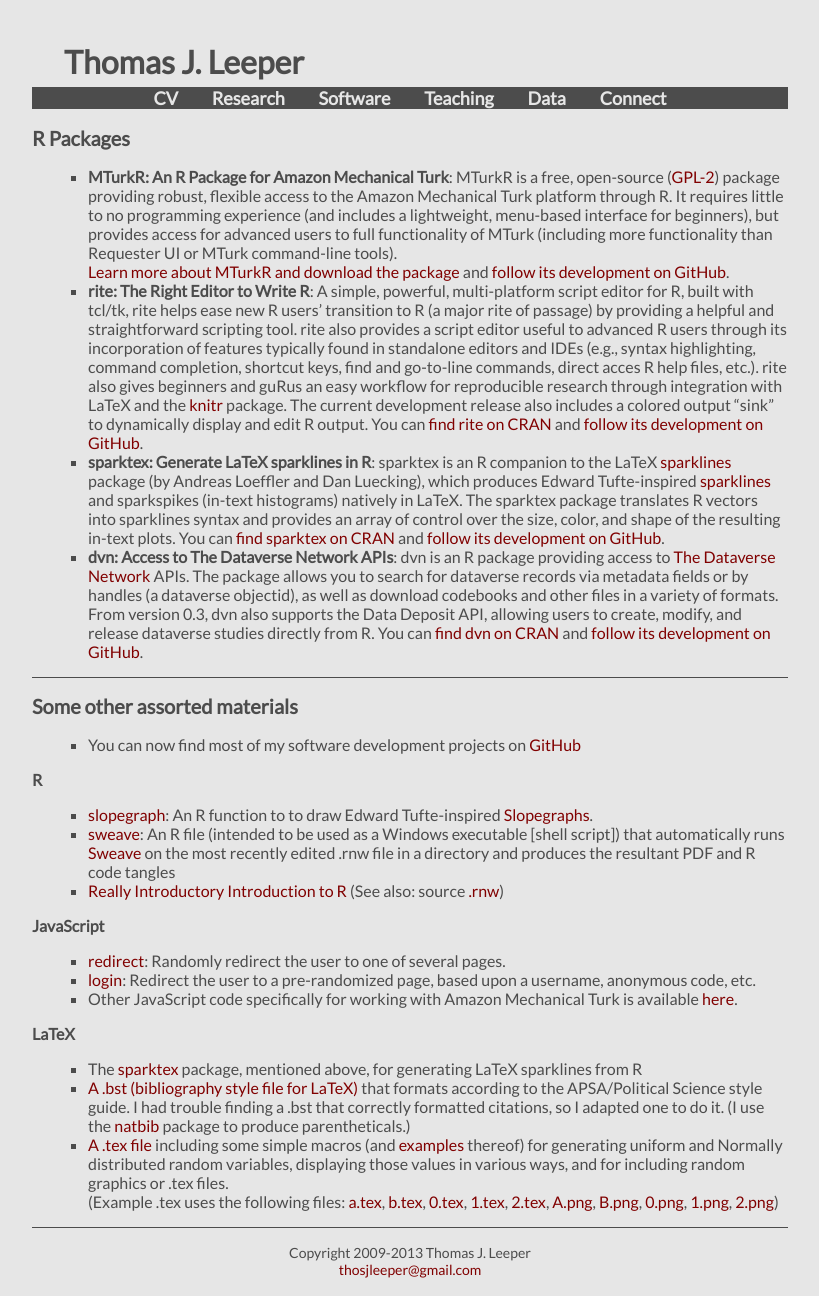
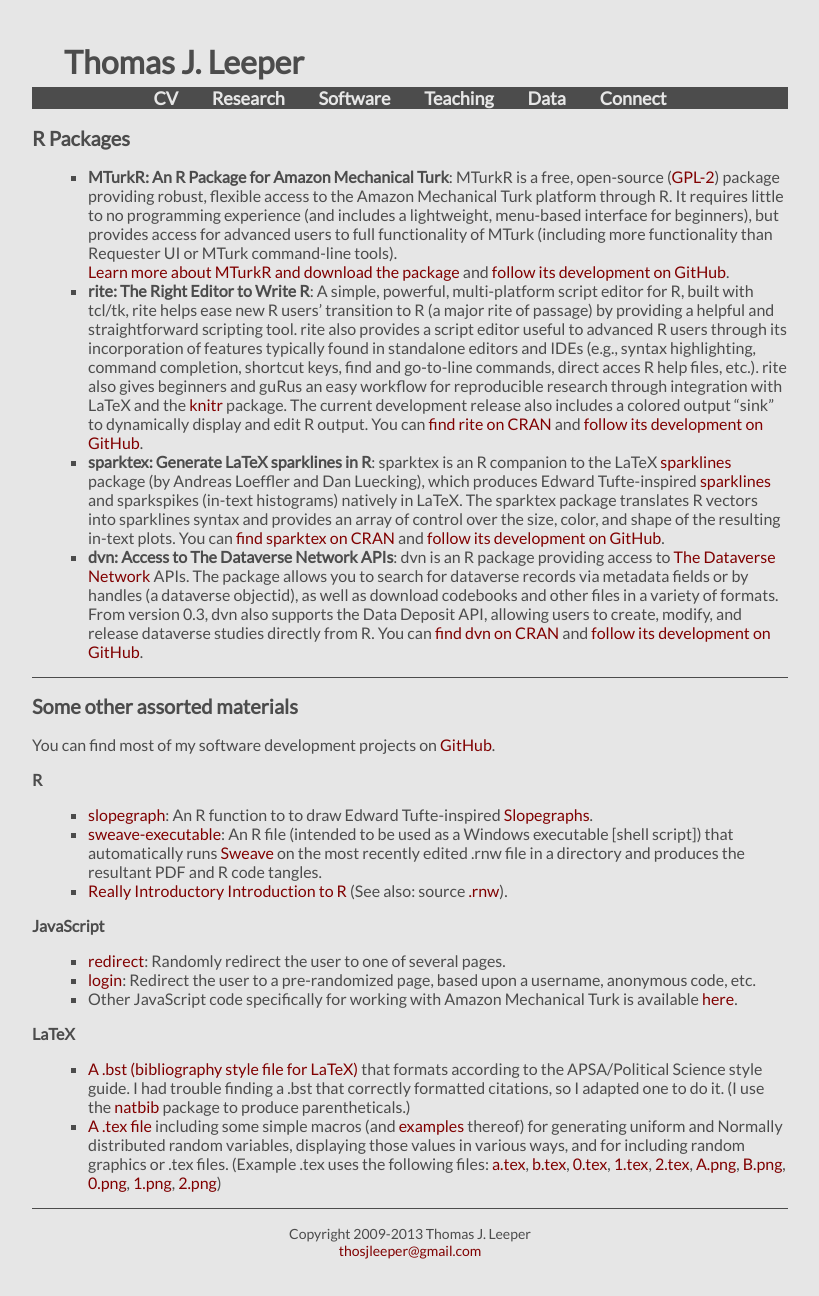
Before and after one commit to leeper/leeper.github.io, a Jekyll site: the page built from software.md, in a window 1280 px wide. Shown: the whole page, without its empty margins (230-1049 px from the left). Built offline with Jekyll 4.4.1, drawn with Linux system fonts in a browser that asks for light colours.

Commit message:
Update software.md

```diff
--- a/software.md
+++ b/software.md
@@ -13,19 +13,12 @@
 ---
 ## Some other assorted materials ##
 
-<!--* [clipboard](code/r/clipboard.r): Paste from (and evaluate) the contents of the clipboard and copy R objects to the clipboard-->
-<!--* [coefpaste](code/r/coefpaste.r): Produce vectors of coefficients and parenthetical standard errors/standard deviations for easy output-->
-<!--* [expResults](code/r/expResults.r): Produce simple experimental results tables, for initial data description and/or output-->
-* You can now find most of my software development projects on [GitHub](http://github.com/leeper)
-
-<!--* [groupImpute](code/r/groupImpute.r): A simple algorithm to impute missing experimental values-->
-<!--* [mergeNA](code/r/mergeNA.r): Combine two variables with mutually exclusive missingness (e.g., for merging responses to questions from two survey forms)-->
-<!--* [sparktex](code/r/sparktex.r): Produce LaTeX code for in-line sparklines, using the [sparkline](http://get-software.net/help/Catalogue/entries/sparklines.html#Docs) environment-->
+You can find most of my software development projects on [GitHub](http://github.com/leeper).
 
 ### R ###
 * [slopegraph](https://gist.github.com/leeper/7158678): An R function to to draw Edward Tufte-inspired [Slopegraphs](http://www.edwardtufte.com/bboard/q-and-a-fetch-msg?msg_id=0003nk).
-* [sweave](https://github.com/leeper/leeper.github.io/blob/master/code/r/sweave.r): An R file (intended to be used as a Windows executable [shell script]) that automatically runs [Sweave](http://www.statistik.lmu.de/~leisch/Sweave/) on the most recently edited .rnw file in a directory and produces the resultant PDF and R code tangles
-* [Really Introductory Introduction to R](http://thomasleeper.com/Rcourse/Intro2R/Intro2R.pdf) (See also: source [.rnw](http://thomasleeper.com/Rcourse/Intro2R/Intro2R.rnw))
+* [sweave-executable](https://gist.github.com/leeper/7333995): An R file (intended to be used as a Windows executable [shell script]) that automatically runs [Sweave](http://www.statistik.lmu.de/~leisch/Sweave/) on the most recently edited .rnw file in a directory and produces the resultant PDF and R code tangles.
+* [Really Introductory Introduction to R](http://thomasleeper.com/Rcourse/Intro2R/Intro2R.pdf) (See also: source [.rnw](http://thomasleeper.com/Rcourse/Intro2R/Intro2R.rnw)).
 
 ### JavaScript ###
 * [redirect](https://github.com/leeper/leeper.github.io/blob/master/code/javascript/redirect.html): Randomly redirect the user to one of several pages.
@@ -33,7 +26,6 @@
 * Other JavaScript code specifically for working with Amazon Mechanical Turk is available [here](MTurkR/index.html).
 
 ### LaTeX ###
-* The [sparktex](http://cran.r-project.org/web/packages/sparktex/index.html) package, mentioned above, for generating LaTeX sparklines from R
 * [A .bst (bibliography style file for LaTeX)](https://github.com/leeper/leeper.github.io/blob/master/code/tex/apsa-leeper.bst) that formats according to the APSA/Political Science style guide. I had trouble finding a .bst that correctly formatted citations, so I adapted one to do it. (I use the [natbib](http://www.ctan.org/tex-archive/macros/latex/contrib/natbib/) package to produce parentheticals.)
-* [A .tex file](https://github.com/leeper/leeper.github.io/blob/master/code/tex/random.tex) including some simple macros (and [examples](code/tex/random.pdf) thereof) for generating uniform and Normally distributed random variables, displaying those values in various ways, and for including random graphics or .tex files.<br />(Example .tex uses the following files:
+* [A .tex file](https://github.com/leeper/leeper.github.io/blob/master/code/tex/random.tex) including some simple macros (and [examples](code/tex/random.pdf) thereof) for generating uniform and Normally distributed random variables, displaying those values in various ways, and for including random graphics or .tex files. (Example .tex uses the following files:
 [a.tex](code/tex/a.tex), [b.tex](code/tex/b.tex), [0.tex](code/tex/0.tex), [1.tex](code/tex/1.tex), [2.tex](code/tex/2.tex), [A.png](code/tex/A.png), [B.png](code/tex/B.png), [0.png](code/tex/0.png), [1.png](code/tex/1.png), [2.png](code/tex/2.png))
```
